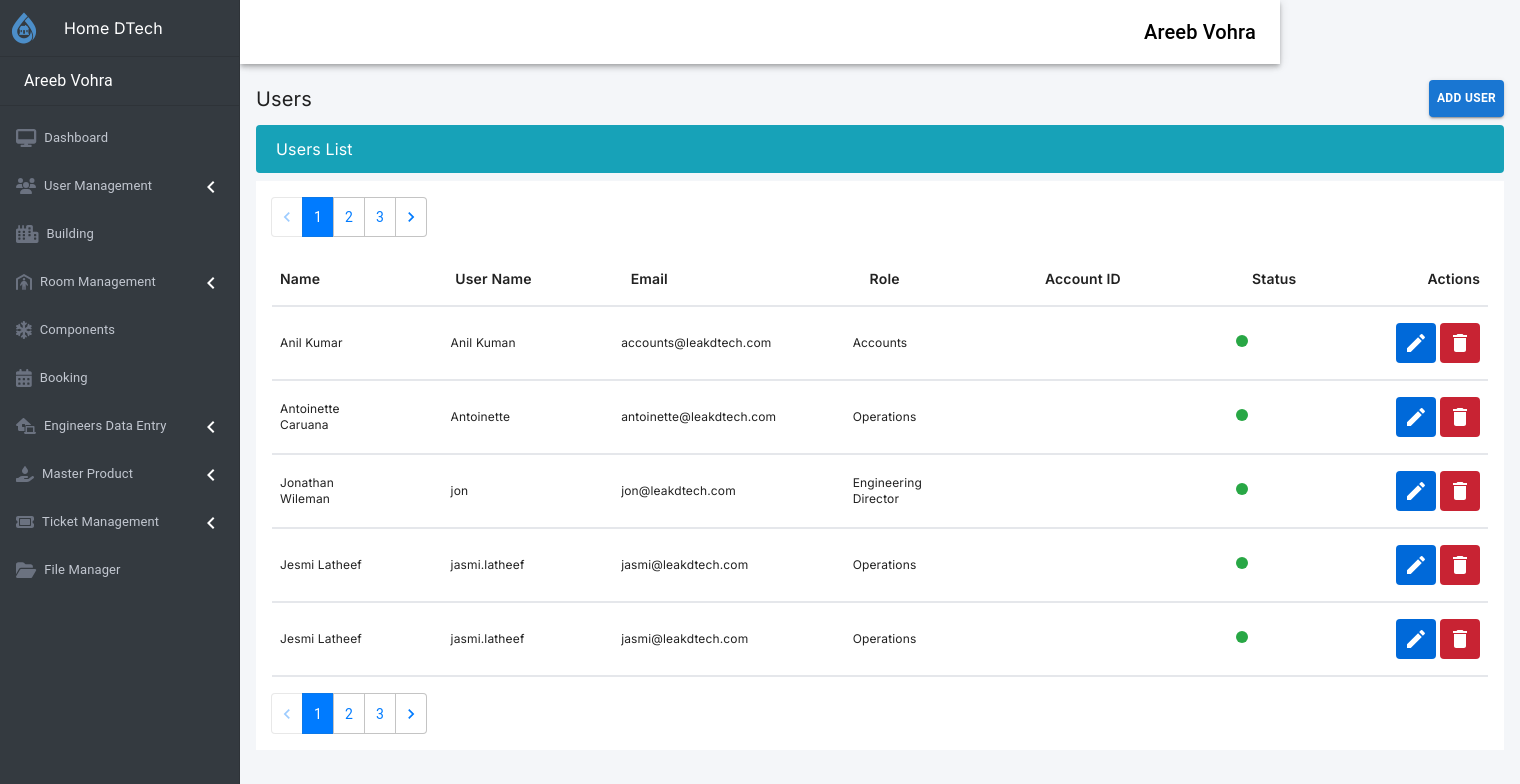
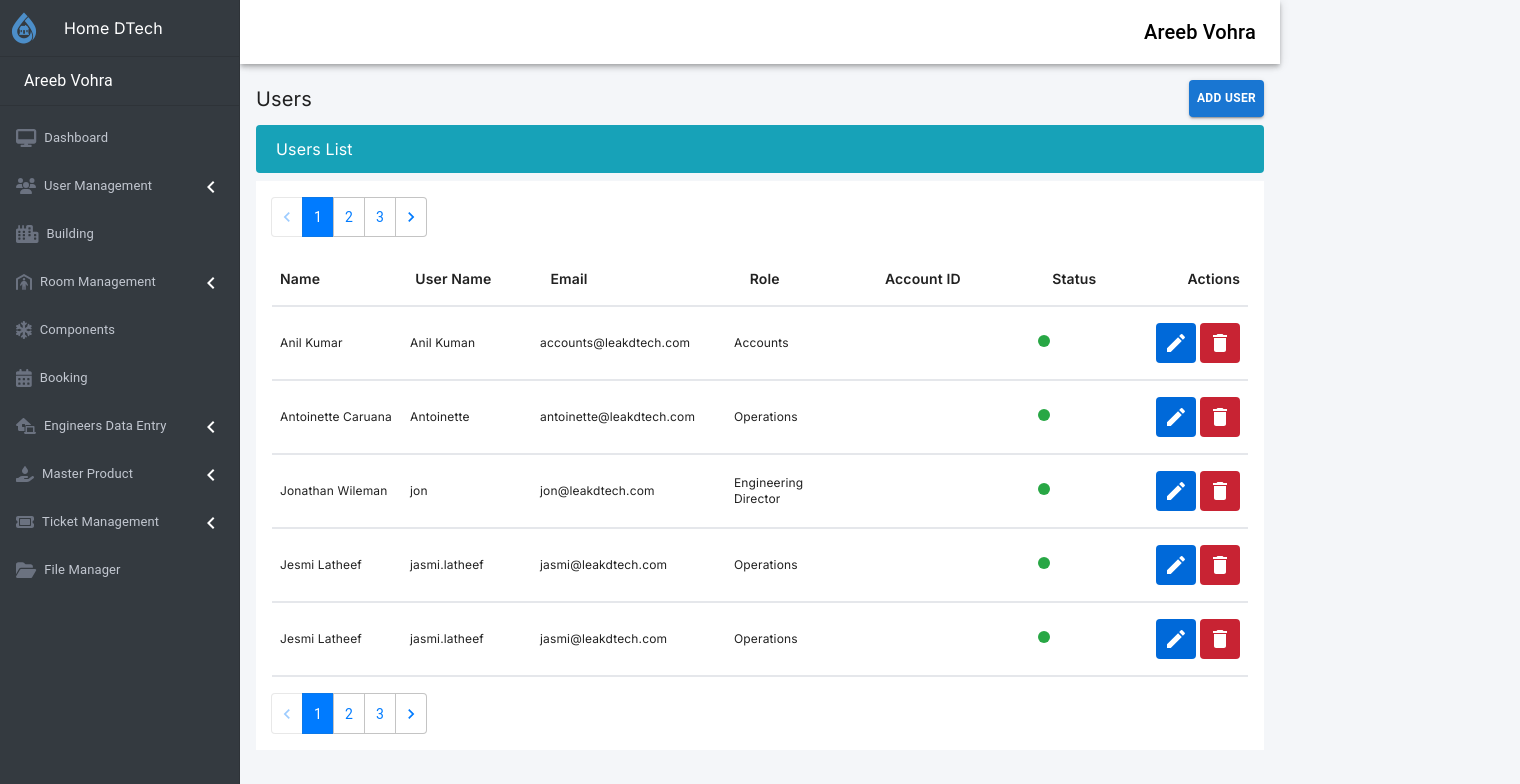
Before and after one commit to Saadgithubit/Home-DTech, a Next.js app: page /users in a window 1280 px wide. Shown: the top 784 px of the page, 1520 px wide, since content can reach past the window. Built offline with nearby package versions, Linux system fonts and the light colour scheme.

Commit message:
css upply

```diff
--- a/src/components/pageLists/userList/index.tsx
+++ b/src/components/pageLists/userList/index.tsx
@@ -38,7 +38,7 @@ const UserList: React.FC<UserListProps> = ({ list, itemsPerPage = 5 }) => {
             <div className="pb-4">
                 <Pagination count={totalPages} page={currentPage} onChange={handlePageChange} />
             </div>
-            <ul className="flex border-b-2 py-4 px-2 text-sm font-semibold space-x-16">
+            <ul className="flex border-b-2 py-4 px-2 text-sm font-semibold justify-between">
                 <li className='w-28'>Name</li>
                 <li className='w-28'>User Name</li>
                 <li className='w-44'>Email</li>
@@ -50,7 +50,7 @@ const UserList: React.FC<UserListProps> = ({ list, itemsPerPage = 5 }) => {
             {displayedList.map((item, index) => {
                 const { name, userName, email, role } = item
                 return (
-                    <ul key={index} className="flex border-b-2 py-4 px-2 text-xs space-x-16 items-center">
+                    <ul key={index} className="flex border-b-2 py-4 px-2 text-xs justify-between items-center">
                         <li className='w-28'>{name}</li>
                         <li className='w-28'>{userName}</li>
                         <li className='w-44'>{email}</li>
```
